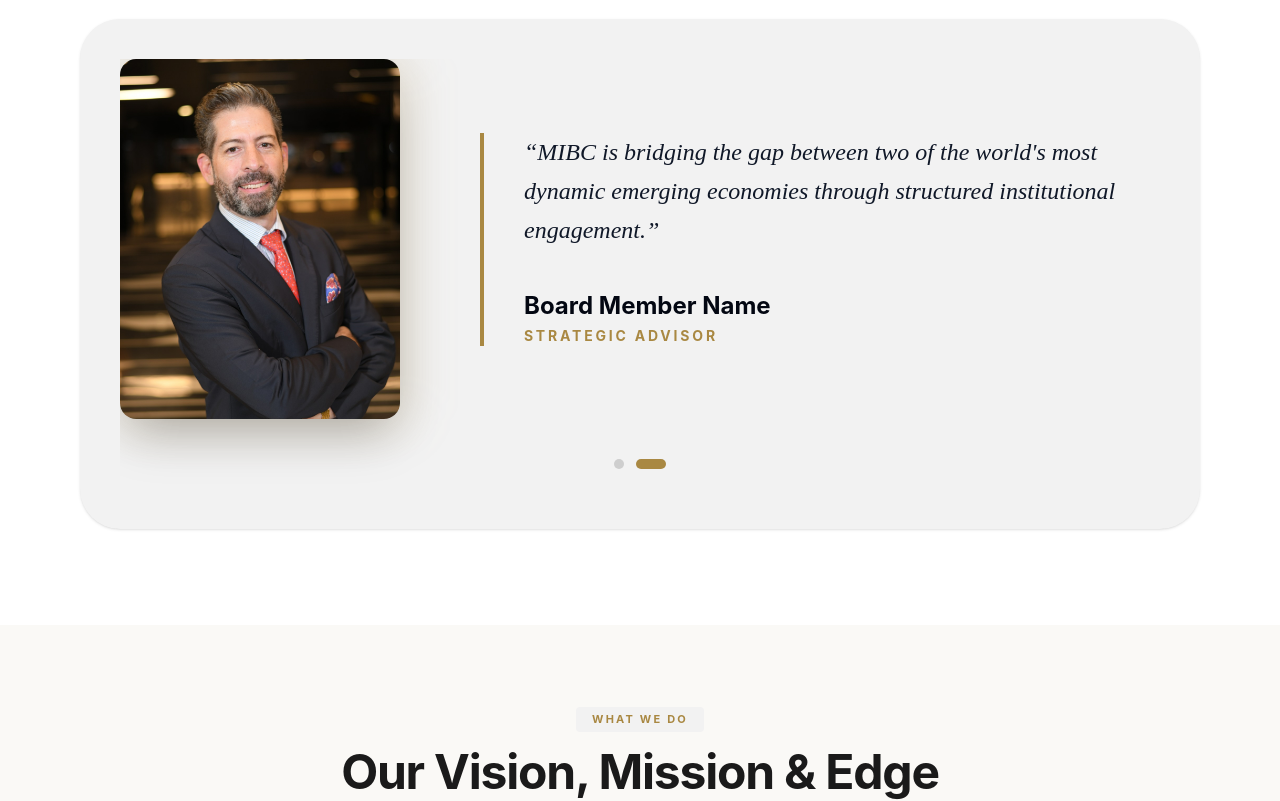
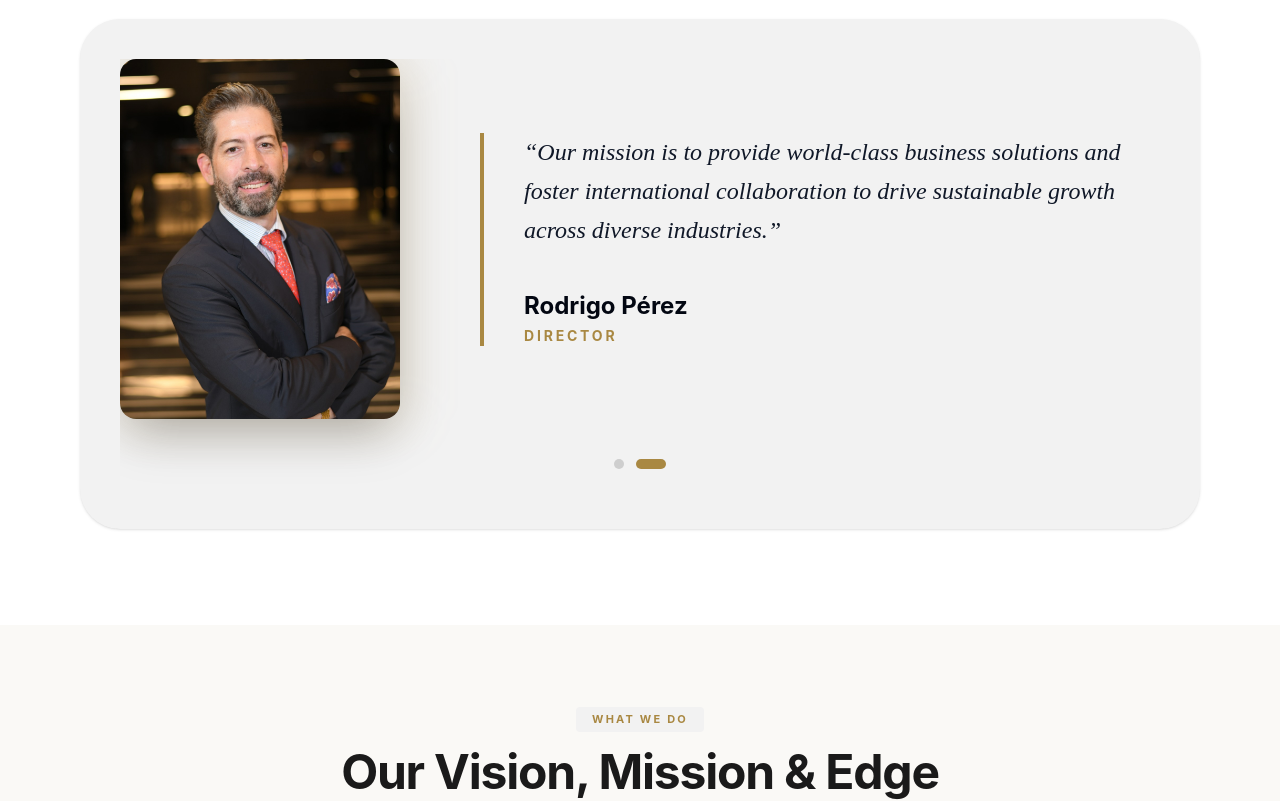
Before and after one commit to Ashishmehra45/MIBC_Fronted, a React (Vite) app: page /about in a window 1280 px wide. Shown: the part 1180-1981 px from the top of the page. Built offline with nearby package versions, Linux system fonts and the light colour scheme.

Commit message:
all_done

```diff
--- a/src/components/Footer.jsx
+++ b/src/components/Footer.jsx
@@ -38,7 +38,7 @@
             <h4 className="font-bold text-slate-900 dark:text-white text-lg tracking-tight">Council</h4>
             <ul className="space-y-4 text-sm text-slate-600 dark:text-gray-400">
               <li><Link to="/about" className="hover:text-[#b38e44] transition-colors">About Us</Link></li>
-              <li><Link to="/leadership" className="hover:text-[#b38e44] transition-colors">Leadership</Link></li>
+              <li><Link to="/about" className="hover:text-[#b38e44] transition-colors">Leadership</Link></li>
               <li><Link to="/sectors" className="hover:text-[#b38e44] transition-colors"> Sectors</Link></li>
               <li><Link to="/membership" className="hover:text-[#b38e44] transition-colors">Membership</Link></li>
             </ul>
@@ -48,10 +48,10 @@
           <div className="space-y-6">
             <h4 className="font-bold text-slate-900 dark:text-white text-lg tracking-tight">Services</h4>
             <ul className="space-y-4 text-sm text-slate-600 dark:text-gray-400">
-              <li><Link to="/services" className="hover:text-[#b38e44] transition-colors">Investment Facilitation</Link></li>
-              <li><Link to="/services" className="hover:text-[#b38e44] transition-colors">Trade Promotion</Link></li>
-              <li><Link to="/services" className="hover:text-[#b38e44] transition-colors">Delegation Facilitation</Link></li>
-              <li><Link to="/services" className="hover:text-[#b38e44] transition-colors">Intelligence & Advocacy</Link></li>
+              <li><Link to="/services/investment-facilitation" className="hover:text-[#b38e44] transition-colors">Investment Facilitation</Link></li>
+              <li><Link to="/services/trade-promotion" className="hover:text-[#b38e44] transition-colors">Trade Promotion</Link></li>
+              <li><Link to="/services/delegation-facilitation" className="hover:text-[#b38e44] transition-colors">Delegation Facilitation</Link></li>
+              <li><Link to="/services/intelligence-advocacy" className="hover:text-[#b38e44] transition-colors">Intelligence & Advocacy</Link></li>
             </ul>
           </div>
 
@@ -59,8 +59,8 @@
           <div className="space-y-6">
             <h4 className="font-bold text-slate-900 dark:text-white text-lg tracking-tight">Initiatives</h4>
             <ul className="space-y-4 text-sm text-slate-600 dark:text-gray-400">
-              <li><Link to="#" className="hover:text-[#b38e44] transition-colors">Tequila Accelerator</Link></li>
-              <li><Link to="#" className="hover:text-[#b38e44] transition-colors">India–México Launchpad</Link></li>
+              <li><Link to="/initiatives/tequila" className="hover:text-[#b38e44] transition-colors">Tequila Accelerator</Link></li>
+              <li><Link to="/initiatives/launchpad" className="hover:text-[#b38e44] transition-colors">India–México Launchpad</Link></li>
               <li><Link to="/initiatives/events" className="hover:text-[#b38e44] transition-colors">Events & Summits</Link></li>
             </ul>
           </div>
@@ -70,7 +70,7 @@
             <h4 className="font-bold text-slate-900 dark:text-white text-lg tracking-tight">Connect</h4>
             <ul className="space-y-4 text-sm text-slate-600 dark:text-gray-400">
               <li><Link to="/contact" className="hover:text-[#b38e44] transition-colors">Contact</Link></li>
-              <li><Link to="/newsletter" className="hover:text-[#b38e44] transition-colors">Corridor Intelligence</Link></li>
+              <li><Link to="/newsletter" className="hover:text-[#b38e44] transition-colors">Newslatter</Link></li>
             </ul>
           </div>
 
--- a/src/pages/About.jsx
+++ b/src/pages/About.jsx
@@ -16,14 +16,14 @@
       name: "Ravi K. Tiwari",
       title: "CHIEF EXECUTIVE OFFICER",
       quote:
-        "“The Indo-Mexican economic partnership continues to evolve as businesses from both countries explore new opportunities in trade, investment, and innovation.”",
+        "“he Indo-Mexican economic partnership continues to evolve as businesses from both countries explore new opportunities in trade, investment, and innovation.”",
       image: CEOImg,
     },
     {
-      name: "Board Member Name",
-      title: "STRATEGIC ADVISOR",
+      name: "Rodrigo Pérez",
+      title: "Director",
       quote:
-        "“MIBC is bridging the gap between two of the world's most dynamic emerging economies through structured institutional engagement.”",
+        "“Our mission is to provide world-class business solutions and foster international collaboration to drive sustainable growth across diverse industries.”",
       image: ndLeaderImg,
     },
   ];
```
